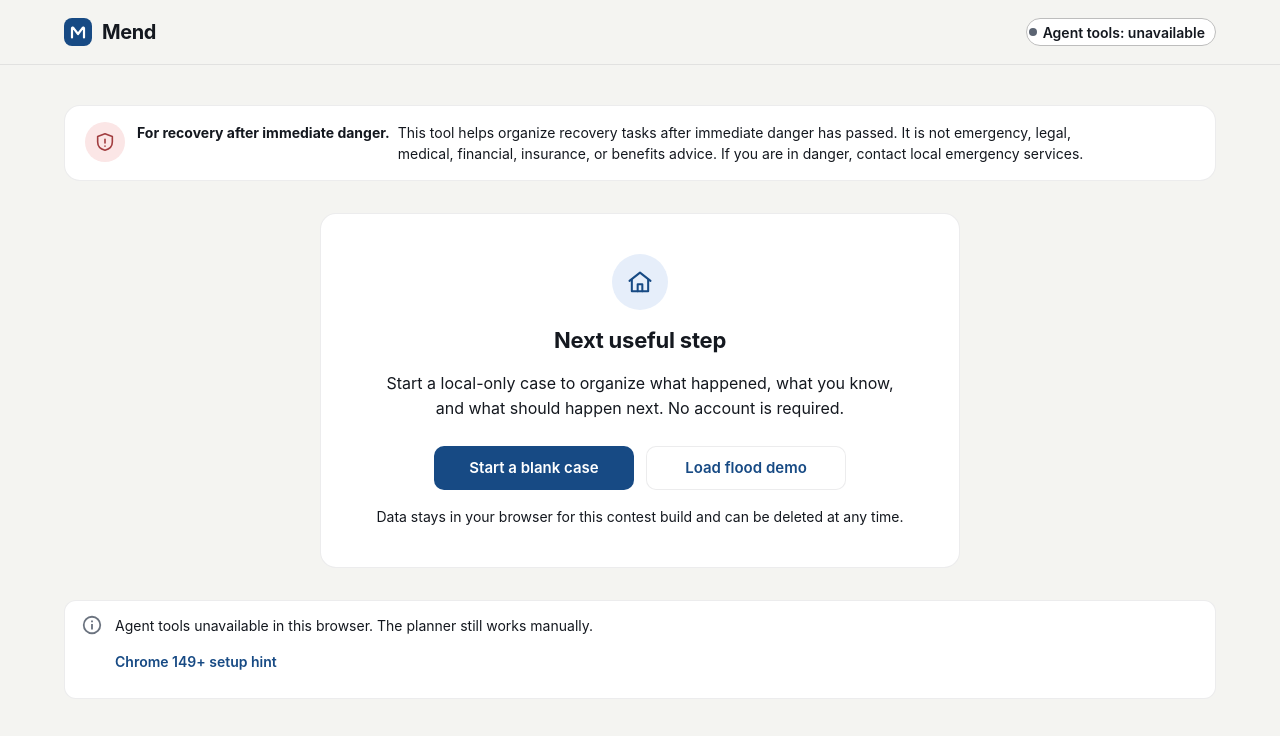
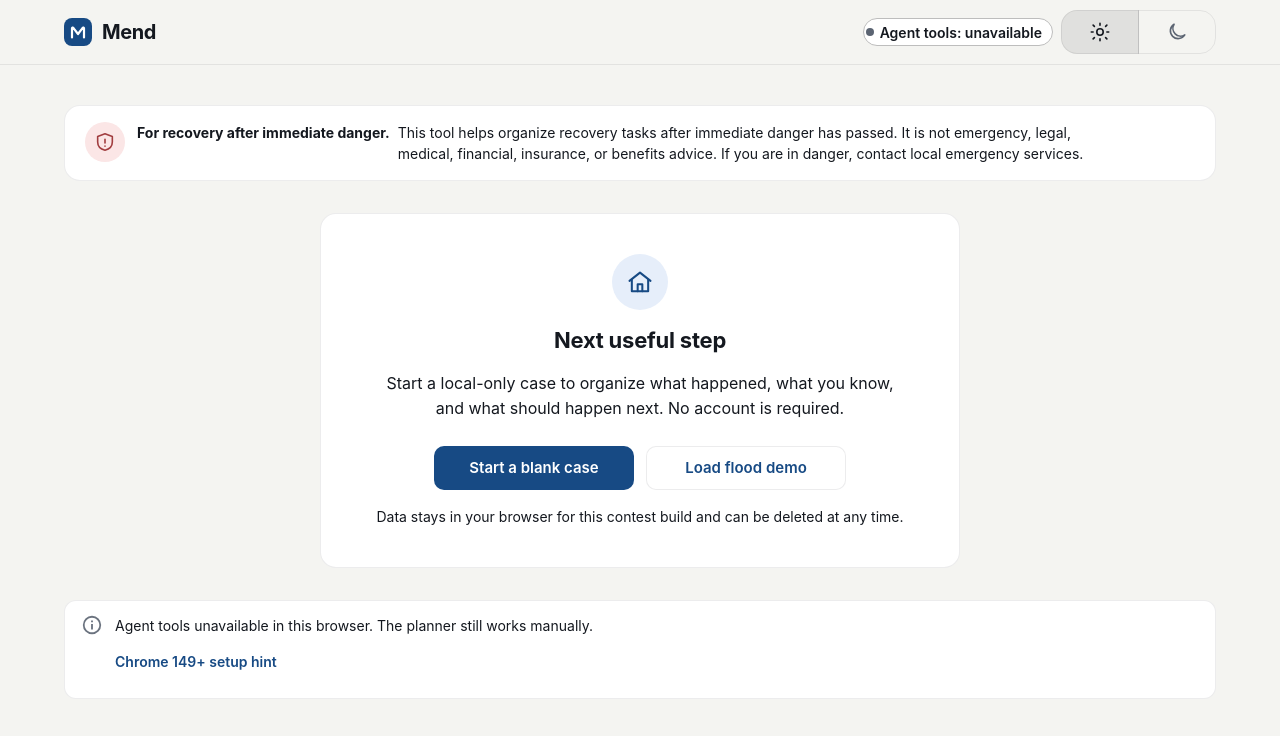
Before and after one commit to ericthayer/mend, a React (Vite) app: page / in a window 1280 px wide. Shown: the top 736 px of the page. Built offline with nearby package versions, Linux system fonts and the light colour scheme.

Commit message:
feat: Implement header color-mode toggle with light/dark theme support

```diff
--- a/src/app/AppShell.tsx
+++ b/src/app/AppShell.tsx
@@ -1,7 +1,16 @@
 import { useEffect, useRef, type ReactNode } from 'react';
-import { Alert, Box, Button, Container, Stack, Typography } from '@mui/material';
-import { alpha } from '@mui/material/styles';
-import { MendMark } from '../components/icons';
+import {
+  Alert,
+  Box,
+  Button,
+  Container,
+  Stack,
+  ToggleButton,
+  ToggleButtonGroup,
+  Typography,
+} from '@mui/material';
+import { useColorScheme } from '@mui/material/styles';
+import { MendMark, MoonIcon, SunIcon } from '../components/icons';
 import { SafetyBanner } from '../components/SafetyBanner';
 import {
   WebMCPStatusChip,
@@ -20,6 +29,18 @@ type AppShellProps = {
   children: ReactNode;
 };
 
+const visuallyHiddenLabel = {
+  position: 'absolute',
+  width: 1,
+  height: 1,
+  padding: 0,
+  margin: -1,
+  overflow: 'hidden',
+  clip: 'rect(0 0 0 0)',
+  whiteSpace: 'nowrap',
+  border: 0,
+};
+
 export function AppShell({
   webmcpStatus,
   webmcpErrorMessage,
@@ -31,6 +52,7 @@ export function AppShell({
   children,
 }: AppShellProps) {
   const inlineErrorRef = useRef<HTMLDivElement | null>(null);
+  const { mode, systemMode, setMode } = useColorScheme();
 
   useEffect(() => {
     if (!inlineError) {
@@ -40,10 +62,8 @@ export function AppShell({
     inlineErrorRef.current?.focus();
   }, [inlineError]);
 
-  const isDarkMode =
-    typeof window !== 'undefined' &&
-    typeof window.matchMedia === 'function' &&
-    window.matchMedia('(prefers-color-scheme: dark)').matches;
+  const selectedMode: 'light' | 'dark' =
+    mode === 'dark' || (mode !== 'light' && systemMode === 'dark') ? 'dark' : 'light';
 
   return (
     <Box sx={{ minHeight: '100dvh', display: 'flex', flexDirection: 'column' }}>
@@ -53,7 +73,7 @@ export function AppShell({
           position: 'sticky',
           top: 0,
           zIndex: theme.zIndex.appBar,
-          bgcolor: isDarkMode ? theme.palette.grey[900] : alpha(theme.palette.background.default, 0.88),
+          bgcolor: 'background.default',
           backdropFilter: 'blur(14px)',
           borderBottom: '1px solid',
           borderColor: 'divider',
@@ -80,6 +100,48 @@ export function AppShell({
 
           <Box sx={{ ml: 'auto', display: 'flex', alignItems: 'center', flexWrap: 'wrap', gap: 1 }}>
             <WebMCPStatusChip status={webmcpStatus} />
+            <ToggleButtonGroup
+              value={selectedMode}
+              exclusive
+              size="small"
+              color="primary"
+              aria-label="Color mode"
+              onChange={(_, nextMode: 'light' | 'dark' | null) => {
+                if (nextMode) {
+                  setMode(nextMode);
+                }
+              }}
+              sx={{
+                '& .MuiToggleButton-root': {
+                  minHeight: 44,
+                  minWidth: { xs: 44, sm: 78 },
+                  px: { xs: 1, sm: 1.25 },
+                  gap: 0.75,
+                  borderColor: 'divider',
+                  color: 'text.secondary',
+                },
+                '& .MuiToggleButton-root.Mui-selected': {
+                  color: 'text.primary',
+                  bgcolor: 'action.selected',
+                  '&:hover': {
+                    bgcolor: 'action.hover',
+                  },
+                },
+              }}
+            >
+              <ToggleButton value="light" aria-label="Light mode">
+                <SunIcon />
+                <Box component="span" sx={visuallyHiddenLabel}>
+                  Light
+                </Box>
+              </ToggleButton>
+              <ToggleButton value="dark" aria-label="Dark mode">
+                <MoonIcon />
+                <Box component="span" sx={visuallyHiddenLabel}>
+                  Dark
+                </Box>
+              </ToggleButton>
+            </ToggleButtonGroup>
             {onResetRequested ? (
               <Button
                 type="button"
--- a/src/components/icons.tsx
+++ b/src/components/icons.tsx
@@ -86,6 +86,23 @@ export function ShieldAlertIcon(props: IconProps) {
   );
 }
 
+export function SunIcon(props: IconProps) {
+  return (
+    <Icon {...props}>
+      <circle cx="12" cy="12" r="3.5" />
+      <path d="M12 2.5v2M12 19.5v2M4.5 4.5l1.4 1.4M18.1 18.1l1.4 1.4M2.5 12h2M19.5 12h2M4.5 19.5l1.4-1.4M18.1 5.9l1.4-1.4" />
+    </Icon>
+  );
+}
+
+export function MoonIcon(props: IconProps) {
+  return (
+    <Icon {...props}>
+      <path d="M20.5 15.2A8.5 8.5 0 0 1 8.8 3.5 8.5 8.5 0 1 0 20.5 15.2Z" />
+    </Icon>
+  );
+}
+
 export function MendMark(props: IconProps) {
   return (
     <svg
--- a/src/styles/theme.ts
+++ b/src/styles/theme.ts
@@ -74,7 +74,9 @@ const DARK_PALETTE = {
 };
 
 export const mendTheme = createTheme({
-  cssVariables: true,
+  cssVariables: {
+    colorSchemeSelector: 'class',
+  },
   colorSchemes: {
     light: {
       palette: LIGHT_PALETTE,
```
Also changed, not shown: 3 other files (tests, documents, lock files or other folders).
